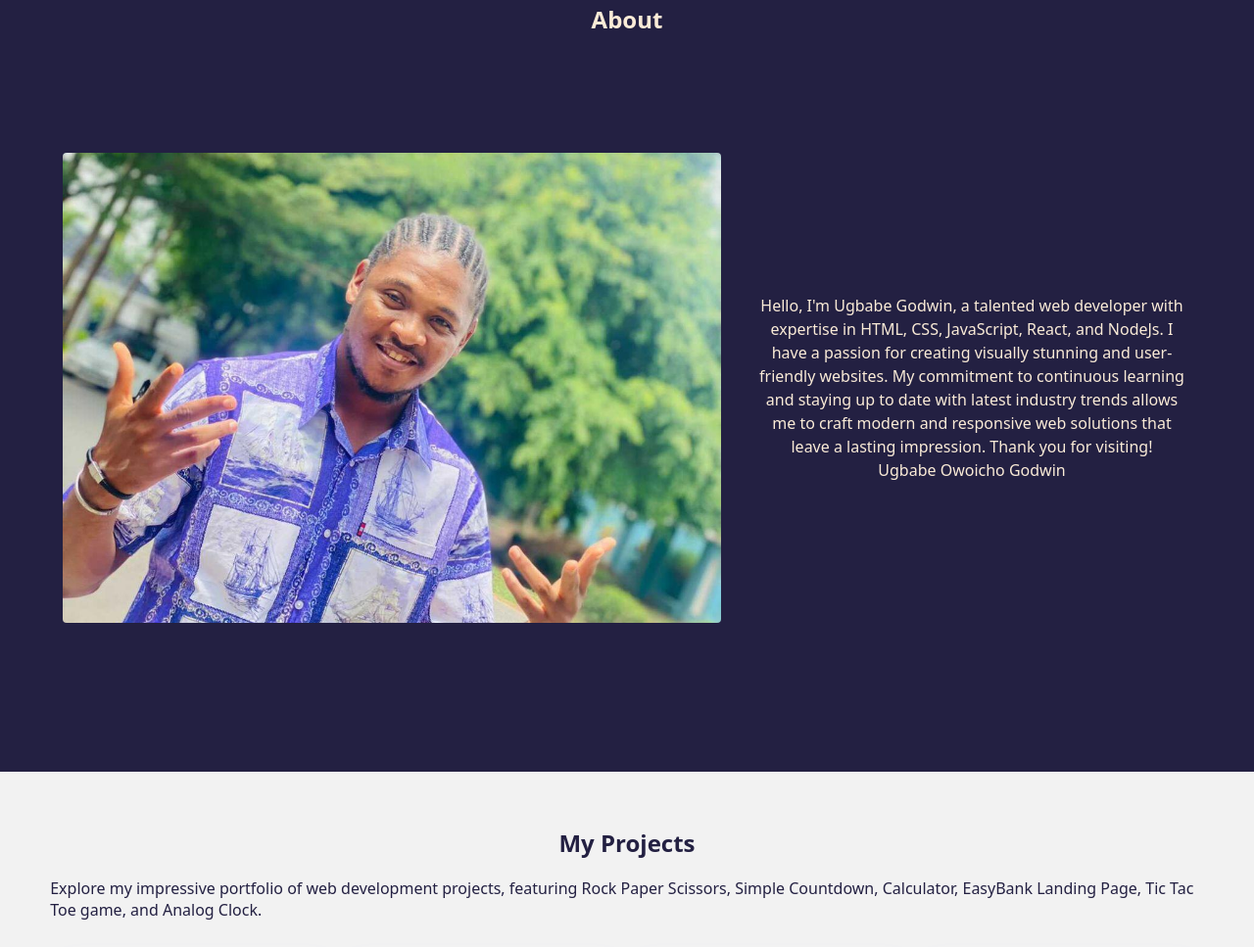
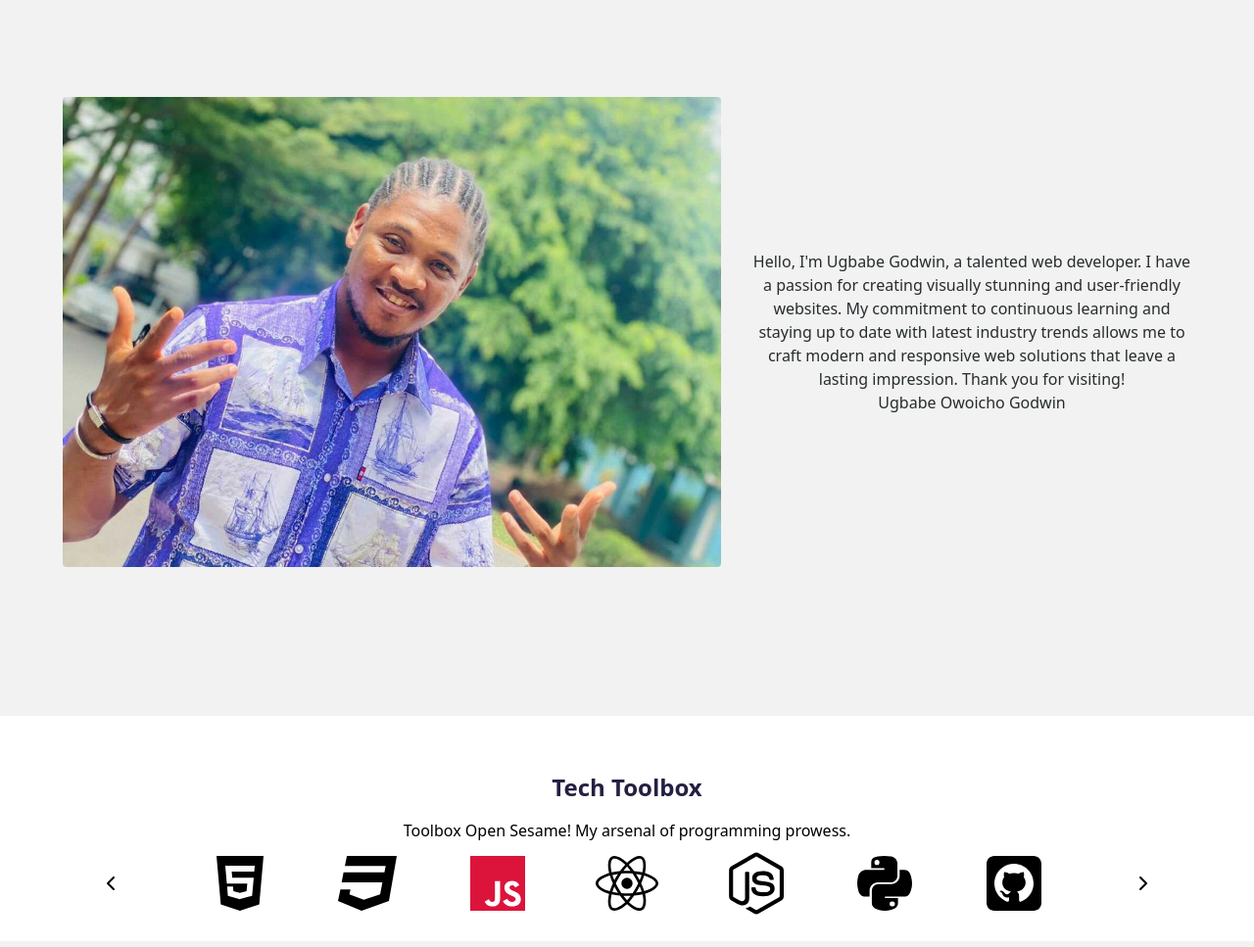
Before and after one commit to UgbabeOG/Portfolio, a plain HTML site: page index.html in a window 1280 px wide. Shown: the part 53-1020 px from the top of the page at 98% size. Drawn offline with Linux system fonts and the light colour scheme.

Commit message:
added skillset section

```diff
--- a/index.html
+++ b/index.html
@@ -46,8 +46,8 @@
         </ul>
         <aside class="sideMenu">
           <ul class="nav-list-mobile" id="navigation" data-visible="false">
-          <i id="navlinks" class="fa fa-x x"></i>
-          <li id="navlinks"><a href="#about">About</a></li>
+            <i id="navlinks" class="fa fa-x x"></i>
+            <li id="navlinks"><a href="#about">About</a></li>
             <li id="navlinks"><a href="#projects">Projects</a></li>
             <li id="navlinks"><a href="#contact">Contact</a></li>
           </ul>
@@ -56,24 +56,47 @@
     </header>
 
     <section class="about-section">
-      <h2>About</h2>
+      <!-- <h2>About</h2> -->
       <div id="about">
         <div class="author-image"></div>
         <div class="about-text">
           <p>
-            Hello, I'm Ugbabe Godwin, a talented web developer with expertise in
-            HTML, CSS, JavaScript, React, and NodeJs. I have a passion for
-            creating visually stunning and user-friendly websites. My commitment
-            to continuous learning and staying up to date with latest industry
-            trends allows me to craft modern and responsive web solutions that
-            leave a lasting impression. Thank you for visiting!
+            Hello, I'm Ugbabe Godwin, a talented web developer. I have a passion
+            for creating visually stunning and user-friendly websites. My
+            commitment to continuous learning and staying up to date with latest
+            industry trends allows me to craft modern and responsive web
+            solutions that leave a lasting impression. Thank you for visiting!
           </p>
           <p>Ugbabe Owoicho Godwin</p>
         </div>
       </div>
     </section>
-
-    <section class="project-section obs">
+    <section class="skillset">
+      <h2>Tech Toolbox</h2>
+      <p class="mb">Toolbox Open Sesame! My arsenal of programming prowess.</p>
+      <div class="tools">
+        <buttton id="prevbtn"><i class="fa fa-chevron-left"></i></buttton>
+        <aside class="tool"><i class="fab skill fa-html5">HTML5</i> </aside>
+        <aside class="tool"><i class="fab skill fa-css3">CSS3</i> </aside>
+        <aside class="tool">
+          <i class="fab skill fa-js">JavaScript</i>
+        </aside>
+        <aside class="tool">
+          <i class="fab skill fa-react">React.js</i>
+        </aside>
+        <aside class="tool">
+          <i class="fab skill fa-node-js">Node.js</i>
+        </aside>
+        <aside class="tool">
+          <i class="fab skill fa-python">Python</i>
+        </aside>
+        <aside class="tool">
+          <i class="fab skill fa-github-square">GitHub</i>
+        </aside>
+        <buttton id="nxtbtn"><i class="fa fa-chevron-right"></i></buttton>
+      </div>
+    </section>
+    <section class="project-section">
       <h2>My Projects</h2>
       <p style="color: #232042; padding: 1.2rem">
         Explore my impressive portfolio of web development projects, featuring
@@ -83,7 +106,7 @@
       <div id="projects">
         <!-- Project Articles -->
         <!-- Rock Paper Scissors -->
-        <article class="project-card">
+        <article class="project-card obs">
           <a
             class=""
             target="_blank"
@@ -110,7 +133,7 @@
           </a>
         </article>
         <!-- Tic-Tac-Toe -->
-        <article class="project-card">
+        <article class="project-card obs">
           <a
             class=""
             href="/Tic-Tac-Toe/tictactoe.html"
@@ -137,7 +160,7 @@
           </a>
         </article>
         <!-- calculator -->
-        <article class="project-card">
+        <article class="project-card obs">
           <a
             class="project-title"
             href="/calculator/mycalculator.html"
@@ -164,7 +187,7 @@
           >
         </article>
         <!-- easybank -->
-        <article class="project-card">
+        <article class="project-card obs">
           <a
             class="project-title"
             href="https://chocoseasybank.netlify.app"
@@ -191,7 +214,7 @@
           >
         </article>
         <!-- countdown -->
-        <article class="project-card">
+        <article class="project-card obs">
           <a
             class="project-title"
             href="./countdown.html"
@@ -218,7 +241,7 @@
           >
         </article>
         <!-- analog clock -->
-        <article class="project-card">
+        <article class="project-card obs">
           <a
             class="project-title"
             href="/analogClock/clock.html"
@@ -247,7 +270,7 @@
           >
         </article>
         <!-- recipe finder -->
-        <article class="project-card">
+        <article class="project-card obs">
           <a
             class="project-title"
             href="https://chocos-recipe-app.netlify.app"
@@ -276,7 +299,7 @@
           >
         </article>
         <!-- image finder -->
-        <article class="project-card">
+        <article class="project-card obs">
           <a
             class="project-title"
             href="https://chocos-image-app.netlify.app"
@@ -307,7 +330,7 @@
       </div>
     </section>
 
-    <section id="contact" class="obs">
+    <section id="contact">
       <h2>GET IN TOUCH</h2>
       <p class="c">
         Please, contact me for job offers and coding tips, Thank you!
@@ -360,11 +383,7 @@
             </div>
             <div class="email">
               <label for="message">Your Message</label>
-              <textarea
-                type="text"
-                name="message"
-                id="email"
-              ></textarea>
+              <textarea type="text" name="message" id="email"></textarea>
             </div>
           </form>
           <button type="submit" class="submit-btn">Submit</button>
--- a/portfolio.js
+++ b/portfolio.js
@@ -27,9 +27,45 @@ navList.addEventListener("click", (event) => {
     closeSidebar();
   }
 });
+// carousel for tools
+const toolsDiv = $(".tools"),
+  tools = $(".tool"),
+  toolsLength = tools.length;
+let currentTool = 0;
+
+function slideTools(direction = "forward") {
+  const previousAside = currentTool;
+  currentTool =
+    direction === "forward"
+      ? (currentTool + 1) % toolsLength
+      : (currentTool - 1 + toolsLength) % toolsLength;
+
+  tools[previousAside].classList.remove("active");
+  tools[previousAside].style.transform = "scale(1)"; // Reset previous aside
+
+  tools[currentTool].classList.add("active");
+  tools[currentTool].style.transform = "scale(1.1)"; // Apply initial scaling
+
+  setTimeout(() => {
+    tools[currentTool].style.transform = "scale(1)"; // Smooth transition
+  }, 300);
+}
+
+// Start the carousel with an initial delay
+setTimeout(slideTools("forward"), 100);
+
+// Set up an interval to automatically rotate the asides
+setInterval(slideTools("forward"), 300); // Adjust interval as needed
+
+// Add buttons for user control (optional)
+const prevButton = $("#prevbtn"),
+  nextButton = $("#nxtbtn");
+
+prevButton.addEventListener("click", () => slideTools("backward"));
+nextButton.addEventListener("click", ()=>slideTools("forward"));
 
 // intersection observer
-const options = { root: null, rootMargin: "0px", threshold: 0 };
+const options = { root: null, rootMargin: "24px", threshold: 0 };
 const pageEffect = (element) => {
   const io = new IntersectionObserver((entries, observer) => {
     entries.forEach((entry) => {
--- a/styles.css
+++ b/styles.css
@@ -3,21 +3,22 @@
   margin: 0;
   padding: 0;
   box-sizing: border-box;
-  font-family: system-ui, -apple-system, BlinkMacSystemFont, "Segoe UI", Roboto,
-    Oxygen, Ubuntu, Cantarell, "Open Sans", "Helvetica Neue", sans-serif;
+  font-family: system-ui, -apple-system, BlinkMacSystemFont, "geist mono",
+    "Segoe UI", Roboto, Oxygen, Ubuntu, Cantarell, "Open Sans", "Helvetica Neue",
+    sans-serif;
   transition: all 0.5s cubic-bezier(0.175, 0.885, 0.32, 1.275);
 }
 
 /* Header and nav styling */
 .header {
-  height: 7dvh;
+  height: 2.2rem;
   width: 100%;
   top: 0%;
-  margin-bottom: 2rem;
   z-index: 5;
   background-color: #232042;
   padding: 1rem;
   position: fixed;
+  border-bottom: 0.5px solid #ffffff;
 }
 
 /* Styling for navigation list */
@@ -36,7 +37,9 @@ a {
   text-decoration: none;
   list-style: none;
 }
-
+.nav-list {
+  margin-top: -0.65rem;
+}
 /* Hover effect on list items and links */
 .nav-list,
 .nav-list-mobile li,
@@ -103,14 +106,16 @@ a:hover {
 
 /* About section styles */
 .about-section {
-  background-color: #232042;
+  background-color: #f2f2f2;
   padding: 2rem;
 }
 
 .about-section h2 {
+  border-bottom: 0.5px solid #ffffff;
+  padding-bottom: 1rem;
   margin-top: 1.5rem;
   text-align: center;
-  color: antiquewhite;
+  color: rgb(20, 174, 225);
 }
 
 /* Styling for the "about" content */
@@ -143,13 +148,44 @@ a:hover {
 
 /* Styling for the about text */
 .about-text {
-  color: antiquewhite;
+  color: rgb(39, 44, 46);
   flex: 2;
   order: 2;
   text-align: center;
   line-height: 1.5;
 }
 
+/* skillset section */
+.skillset {
+  text-align: center;
+  padding: 2rem;
+}
+
+.skillset h2 {
+  border-bottom: 0.5px solid #ffffff;
+  padding-bottom: 1rem;
+  margin-top: 1.5rem;
+  color: #232042;
+  text-align: center;
+}
+.tools {
+  width: 100%;
+  display: flex;
+  justify-content: space-around;
+  align-items: center;
+  padding: 1rem;
+}
+.skill {
+  transform: scale(4);
+}
+.grid {
+  display: grid;
+  gap: 0.9rem;
+}
+#nxtbtn,
+#prevbtn {
+  cursor: pointer;
+}
 /* Project article section styles */
 .project-section {
   background-color: #f2f2f2;
@@ -430,7 +466,7 @@ a:hover {
   overflow: hidden;
 }
 .scale {
-  transform: scale(1rem);
+  transform: scale(2);
 }
 .c {
   padding-top: 1rem;
@@ -438,7 +474,12 @@ a:hover {
 .opacity {
   display: none;
 }
-
+.mb {
+  margin-bottom: 1rem;
+}
+.active {
+  color: crimson;
+}
 /* Slide-up animation */
 .slideUp {
   animation: slideUp 1s ease-in-out forwards;
```
